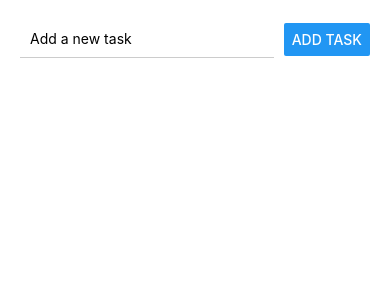
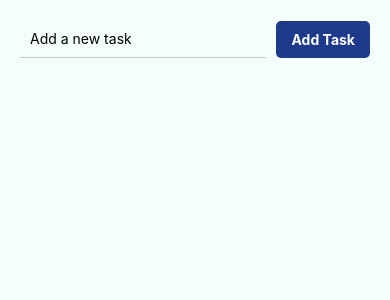
Before and after one commit to LourdesEstelle/Mobile-Programming, a React Native app in the folder ToDoApp/: screen / in a window 390 px wide. Shown: the top 300 px of the page. Built offline with nearby package versions, Linux system fonts and the light colour scheme.

Commit message:
Commit Edit for the ToDoApp

```diff
--- a/ToDoApp/App.js
+++ b/ToDoApp/App.js
@@ -1,6 +1,7 @@
 import { StatusBar } from 'expo-status-bar';
 import React, { useState } from 'react';
-import { StyleSheet, Text, View, TextInput, Button, FlatList, TouchableOpacity } from 'react-native';
+import { StyleSheet, Text, View, TextInput, TouchableOpacity, FlatList, Alert } from 'react-native';
+import { AntDesign, MaterialIcons } from '@expo/vector-icons'; // Importing icons
 
 export default function App() {
   const [task, setTask] = useState('');
@@ -8,9 +9,35 @@ export default function App() {
 
   const addTask = () => {
     if (task.trim().length > 0) {
-      setTaskList([...taskList, { id: Date.now().toString(), value: task }]);
+      const newTask = {
+        id: Date.now().toString(),
+        value: task,
+        status: 'Pending',
+        date: 'Sep 12, 2024',
+        time: '11:00 AM',
+      };
+      setTaskList([...taskList, newTask]);
       setTask('');
     }
+  };
+
+  const toggleStatus = (taskId) => {
+    setTaskList(
+      taskList.map((item) =>
+        item.id === taskId ? { ...item, status: item.status === 'Pending' ? 'Completed' : 'Pending' } : item
+      )
+    );
+  };
+
+  const confirmDelete = (taskId) => {
+    Alert.alert(
+      "Delete Task",
+      "Are you sure you want to delete this task?",
+      [
+        { text: "Cancel", style: "cancel" },
+        { text: "OK", onPress: () => removeTask(taskId) }
+      ]
+    );
   };
 
   const removeTask = (taskId) => {
@@ -26,16 +53,30 @@ export default function App() {
           value={task}
           onChangeText={(text) => setTask(text)}
         />
-        <Button title="Add Task" onPress={addTask} />
+        <TouchableOpacity style={styles.addButton} onPress={addTask}>
+          <Text style={styles.addButtonText}>Add Task</Text>
+        </TouchableOpacity>
       </View>
       <FlatList
         data={taskList}
+        keyExtractor={(item) => item.id}
         renderItem={({ item }) => (
-          <TouchableOpacity onPress={() => removeTask(item.id)}>
-            <View style={styles.taskItem}>
-              <Text>{item.value}</Text>
+          <View style={styles.taskItem}>
+            <View style={styles.taskDetails}>
+              <Text style={styles.taskText}>{item.value}</Text>
+              <Text style={styles.taskDateTime}>{item.date} at {item.time}</Text>
             </View>
-          </TouchableOpacity>
+            <View style={styles.taskActions}>
+              <TouchableOpacity onPress={() => toggleStatus(item.id)}>
+                <Text style={[styles.status, item.status === 'Completed' ? styles.completed : styles.pending]}>
+                  {item.status}
+                </Text>
+              </TouchableOpacity>
+              <TouchableOpacity onPress={() => confirmDelete(item.id)}>
+                <MaterialIcons name="delete" size={24} color="red" />
+              </TouchableOpacity>
+            </View>
+          </View>
         )}
       />
       <StatusBar style="auto" />
@@ -46,9 +87,8 @@ export default function App() {
 const styles = StyleSheet.create({
   container: {
     flex: 1,
-    backgroundColor: '#fff',
+    backgroundColor: '#f5fffa',
     padding: 20,
-    justifyContent: 'center',
   },
   inputContainer: {
     flexDirection: 'row',
@@ -63,12 +103,57 @@ const styles = StyleSheet.create({
     marginRight: 10,
     padding: 10,
   },
+  addButton: {
+    backgroundColor: '#1e3a8a',
+    paddingVertical: 10,
+    paddingHorizontal: 15,
+    borderRadius: 5,
+  },
+  addButtonText: {
+    color: '#fff',
+    fontWeight: 'bold',
+    textAlign: 'center',
+  },
   taskItem: {
+    flexDirection: 'row',
+    justifyContent: 'space-between',
+    alignItems: 'center',
     padding: 15,
-    marginTop: 10,
+    marginVertical: 5,
     backgroundColor: '#f9f9f9',
     borderRadius: 5,
     borderColor: '#ddd',
     borderWidth: 1,
   },
+  taskDetails: {
+    flexDirection: 'column',
+    flex: 1,
+  },
+  taskText: {
+    fontSize: 16,
+    fontWeight: 'bold',
+  },
+  taskDateTime: {
+    color: '#666',
+    fontSize: 12,
+  },
+  taskActions: {
+    flexDirection: 'row',
+    alignItems: 'center',
+  },
+  status: {
+    paddingVertical: 3,
+    paddingHorizontal: 8,
+    borderRadius: 5,
+    fontWeight: 'bold',
+    marginRight: 10,
+  },
+  pending: {
+    backgroundColor: '#ffcc00',
+    color: '#fff',
+  },
+  completed: {
+    backgroundColor: '#32CD32',
+    color: '#fff',
+  },
 });
```
